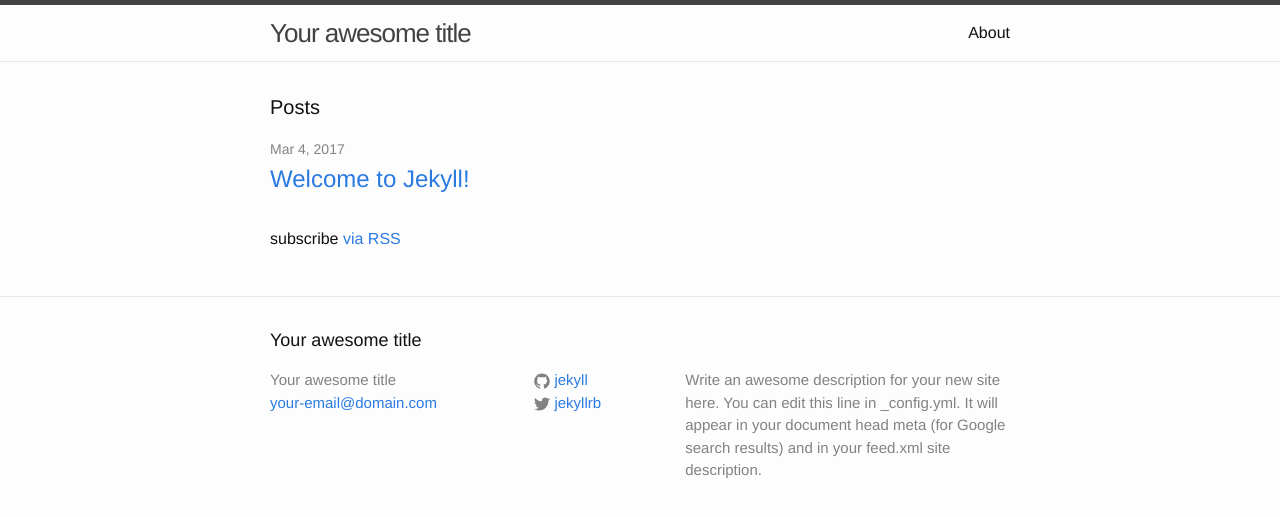
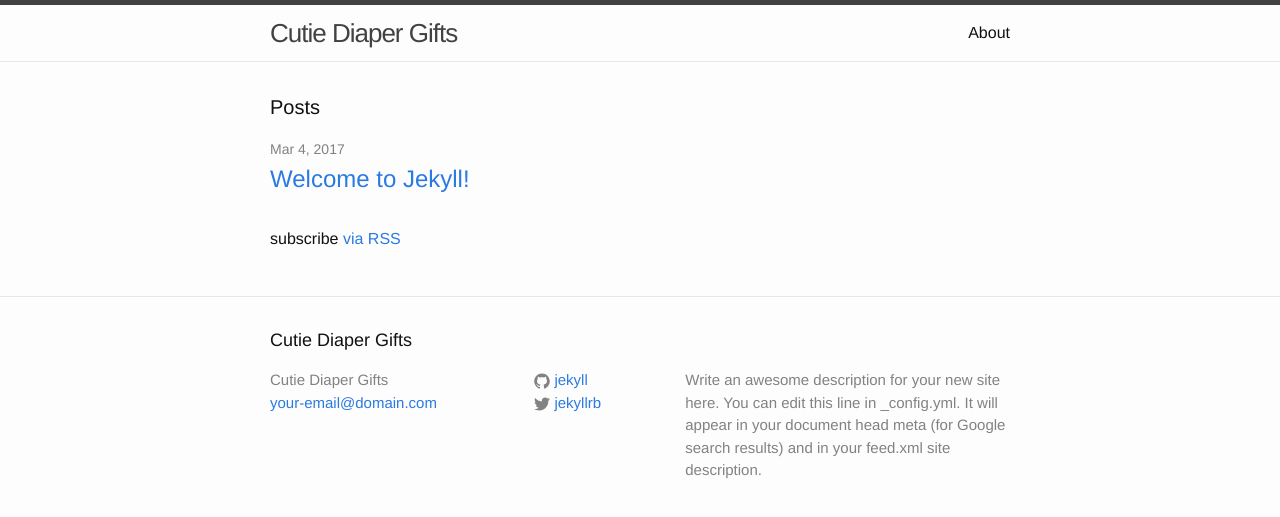
Before and after one commit to mind-body-and-soul/mind-body-and-soul.github.io, a Jekyll site: the page built from index.html, in a window 1280 px wide. Shown: the top 517 px of the page. Built offline with Jekyll 4.4.1, drawn with Linux system fonts in a browser that asks for light colours.

Commit message:
_config.yml

```diff
--- a/_config.yml
+++ b/_config.yml
@@ -6,14 +6,14 @@
 # 'jekyll serve'. If you change this file, please restart the server process.
 
 # Site settings
-title: Your awesome title
+title: Cutie Diaper Gifts
 email: your-email@domain.com
 description: > # this means to ignore newlines until "baseurl:"
   Write an awesome description for your new site here. You can edit this
   line in _config.yml. It will appear in your document head meta (for
   Google search results) and in your feed.xml site description.
 baseurl: "" # the subpath of your site, e.g. /blog
-url: "http://yourdomain.com" # the base hostname & protocol for your site
+url: "http://cutiediapergifts.com" # the base hostname & protocol for your site
 twitter_username: jekyllrb
 github_username:  jekyll
 
```
